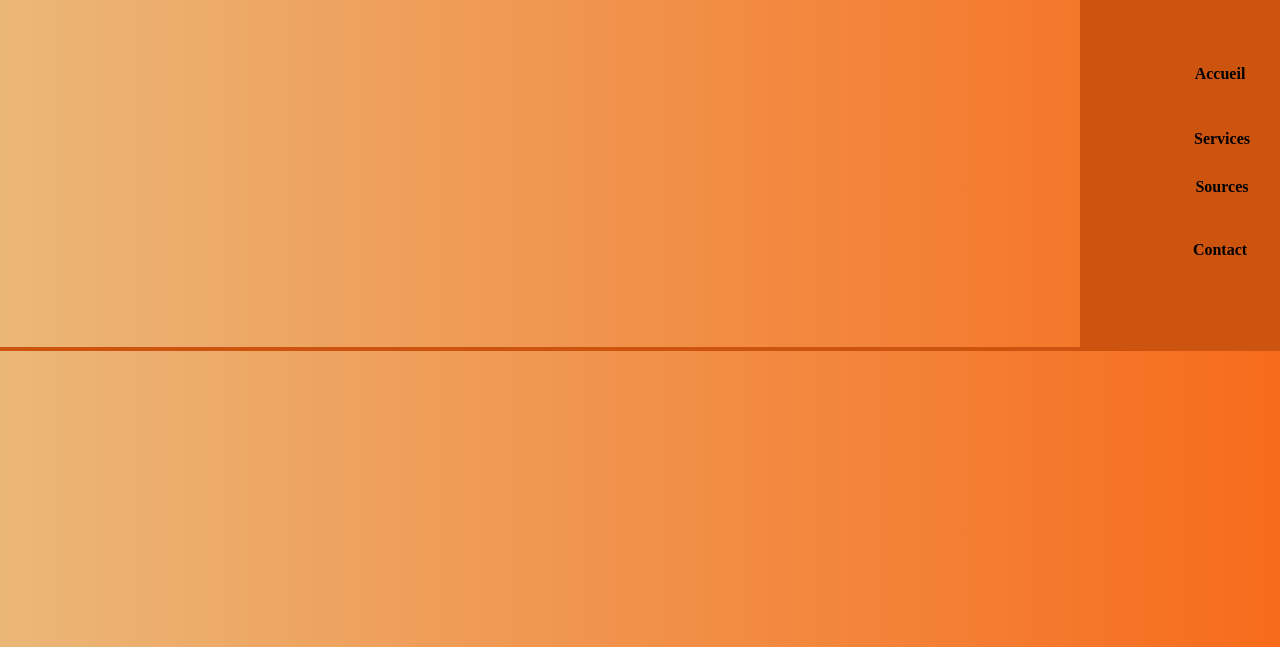
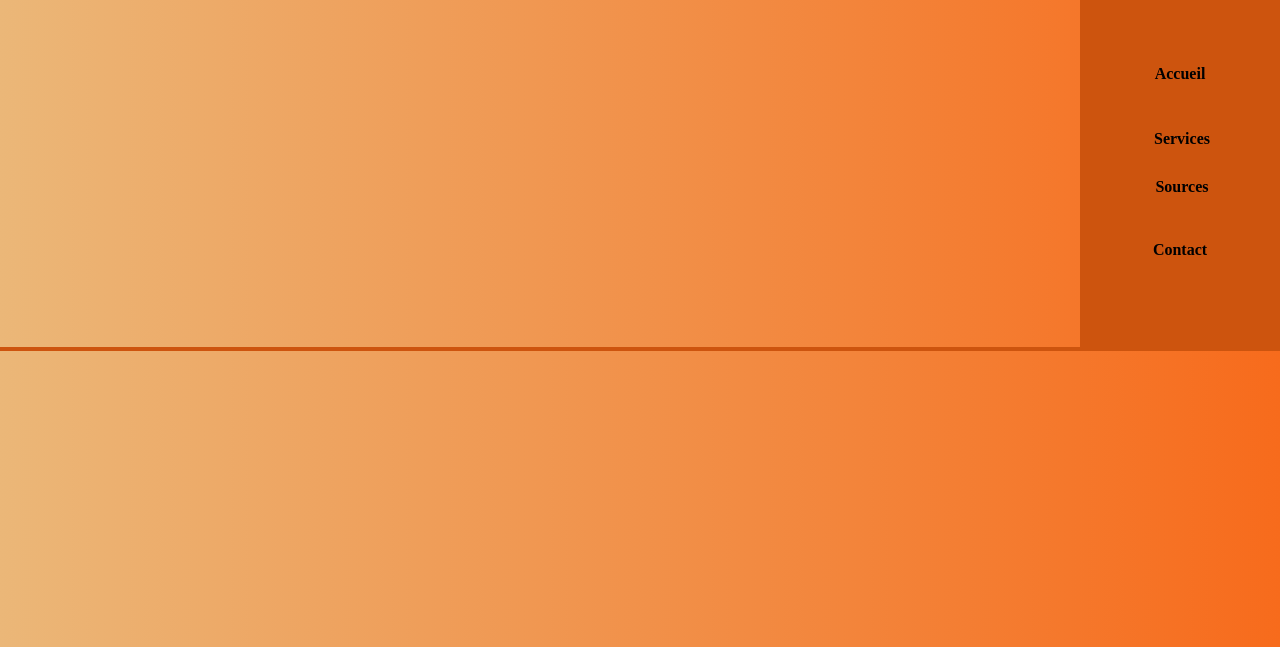
Before and after one commit to Elodpro/site-actif, a plain HTML site: page index.html in a window 1280 px wide. Shown: the part 153-800 px from the top of the page. Drawn offline with Linux system fonts and the light colour scheme.

Commit message:
Update style.css

```diff
--- a/css/style.css
+++ b/css/style.css
@@ -29,14 +29,16 @@ section {
     right: 0;
     z-index: 2;
 }
+
 /* Navigation */
 #nav {
+    position: absolute;
+    right:150px;
     width: 100%;
     text-align: center;
 }
 
 /*Texte lorsque le menu se déroule*/
-
 #nav ul li {
     font-weight:bold ;
     display: inline-block;
```
